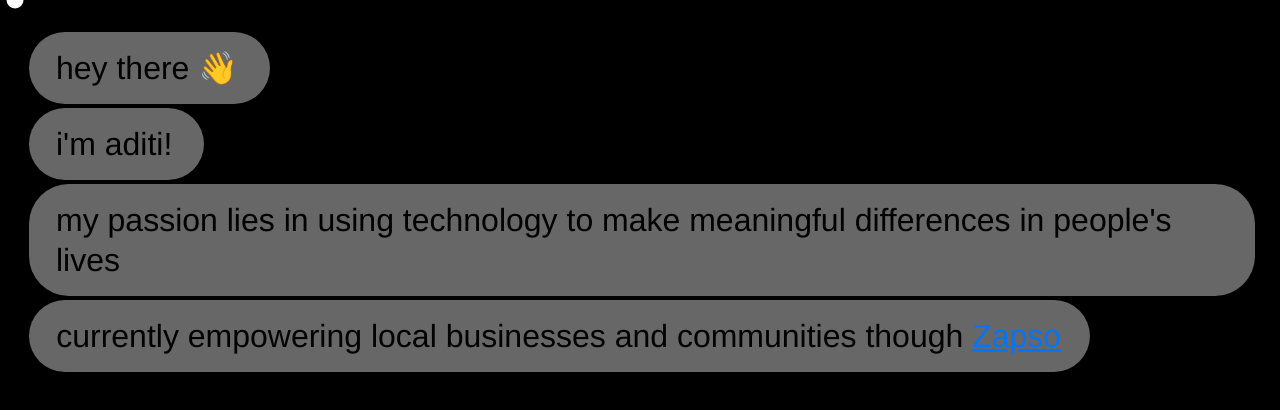
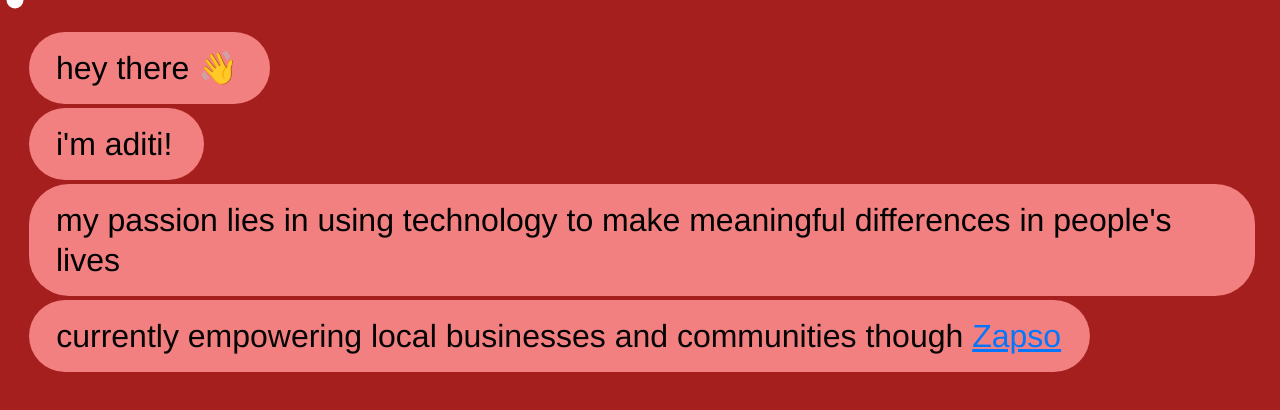
Before and after one commit to byaditide/newwebsite, a plain HTML site: page index.html in a window 1280 px wide. Drawn offline with Linux system fonts and the light colour scheme.

Commit message:
Update styles.css

```diff
--- a/css/styles.css
+++ b/css/styles.css
@@ -14,7 +14,7 @@ body {
   min-width: 100vw;
   min-height: 100vh;
   font-family: "Helvetica Neue", Helvetica, Arial, sans-serif;
-  background: #000000;
+  background: #A61F1F;
 }
 .messages {
   overflow: auto;
@@ -37,7 +37,7 @@ body {
   border-bottom-left-radius: 0;
 }
 .bubble.left {
-  background: rgba(206,206,206,0.50);
+  background: #F28080;
 }
 .bubble:after {
   content: "";
```
